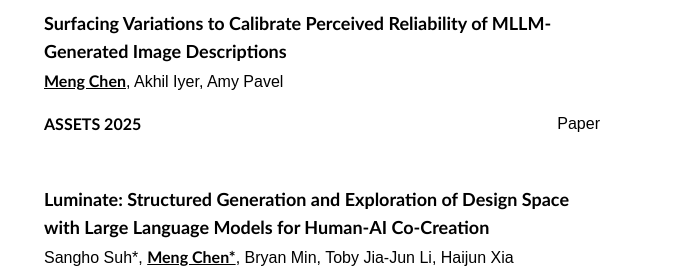
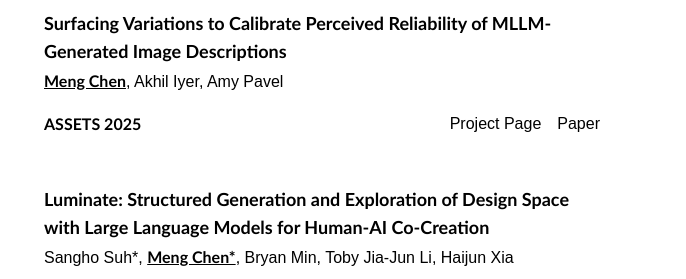
Before and after one commit to Casardo-Chen/casardo-chen.github.io, an Astro site: page / in a window 1280 px wide. Shown: the part 675-954 px from the top of the page, 594-1280 px from the left. Built offline with nearby package versions, Linux system fonts and the light colour scheme; Astro itself is replaced by a stand-in of ours; a web font is replaced by a local one.

Commit message:
project page for uncertainty proj

```diff
--- a/src/pages/index.astro
+++ b/src/pages/index.astro
@@ -73,7 +73,7 @@
     img="/publications/ASSETS2025.jpg"
     authors={["Meng Chen", "Akhil Iyer", "Amy Pavel"]}
     venue_short="ASSETS 2025"
-    tags={[["Paper","https://dl.acm.org/doi/full/10.1145/3663547.3746393"],]}
+    tags={[["Project Page","https://meng-chem.com/image-desc-uncertainty"],["Paper","https://dl.acm.org/doi/full/10.1145/3663547.3746393"],]}
   />
 
   <HorizontalCard
--- a/src/pages/publications.astro
+++ b/src/pages/publications.astro
@@ -15,7 +15,7 @@
     authors={["Meng Chen", "Akhil Iyer", "Amy Pavel"]}
     venue="Proceedings of the 27th International ACM SIGACCESS Conference on Computers and Accessibility "
     venue_short="ASSETS 2025"
-    tags={[["Paper","https://dl.acm.org/doi/full/10.1145/3663547.3746393"],]}
+    tags={[["Project Page","https://meng-chem.com/image-desc-uncertainty"],["Paper","https://dl.acm.org/doi/full/10.1145/3663547.3746393"],]}
   />
       <!-- tags={[["Paper","https://dl.acm.org/doi/full/10.1145/3663547.3746393"],]} -->
 
```
